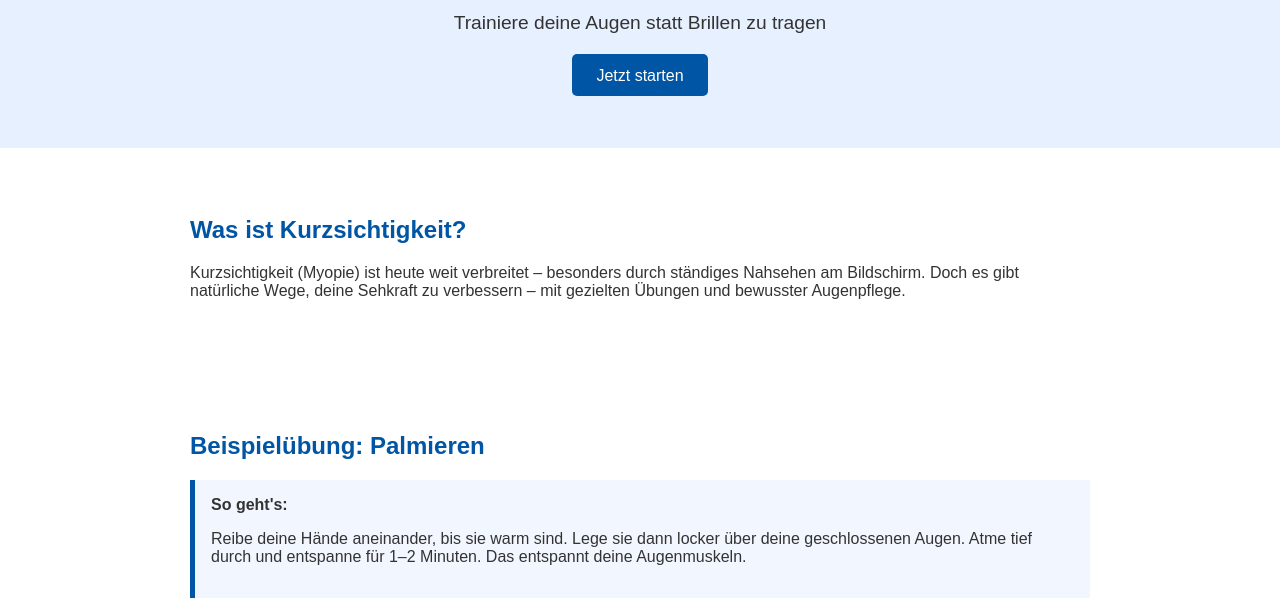
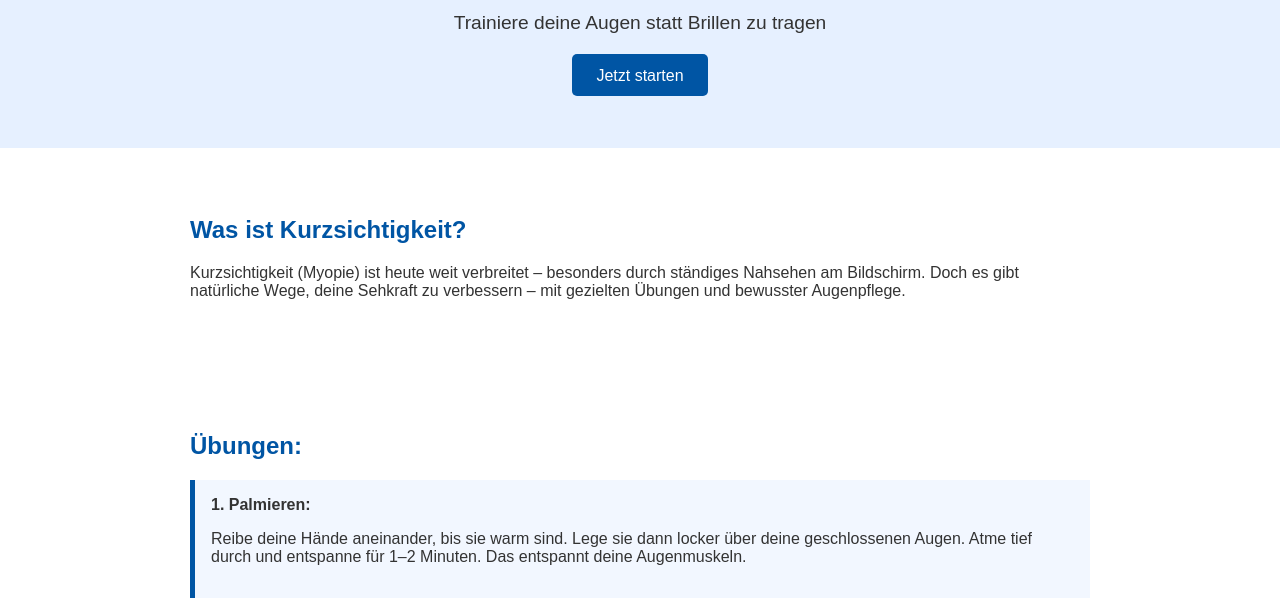
Before and after one commit to Kjuser740/natuerlich-besser-sehen, a plain HTML site: page index.html in a window 1280 px wide. Shown: the part 213-813 px from the top of the page. Drawn offline with Linux system fonts and the light colour scheme.

Commit message:
Update index.html

```diff
--- a/index.html
+++ b/index.html
@@ -102,9 +102,9 @@
   </section>
 
   <section class="section" id="uebungen">
-    <h2>Beispielübung: Palmieren</h2>
+    <h2>Übungen: </h2>
     <div class="exercise">
-      <strong>So geht's:</strong>
+      <strong>1. Palmieren:</strong>
       <p>Reibe deine Hände aneinander, bis sie warm sind. Lege sie dann locker über deine geschlossenen Augen. Atme tief durch und entspanne für 1–2 Minuten. Das entspannt deine Augenmuskeln.</p>
     </div>
 
```
